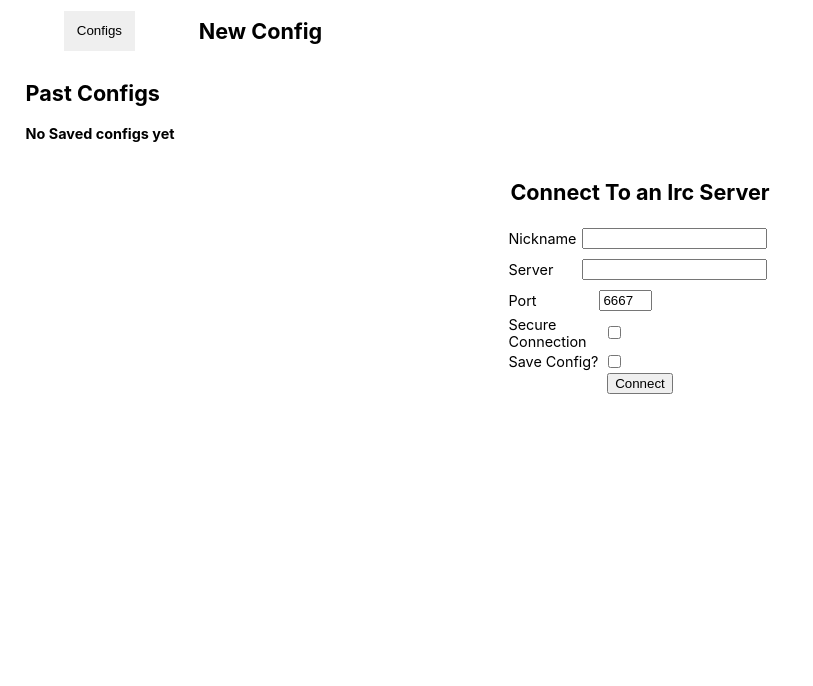
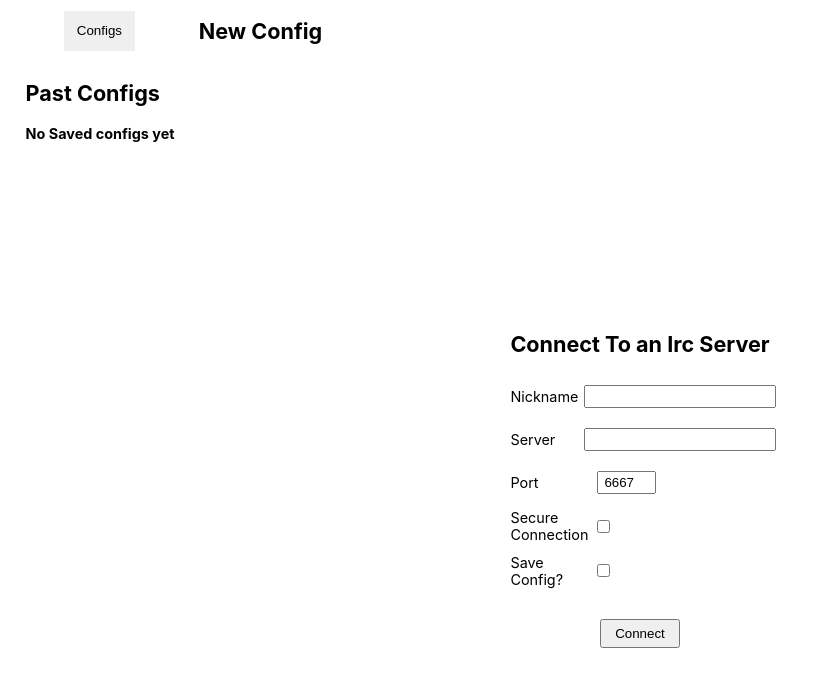
Before and after one commit to ModestoT/React-IRC, a React (Create React App) app in the folder frontend/: page / in a window 1280 px wide. Shown: the top 686 px of the page, without its empty margins (0-813 px from the left). Built offline with nearby package versions, Linux system fonts and the light colour scheme.

Commit message:
Updates to CSS

```diff
--- a/frontend/src/components/InputField.js
+++ b/frontend/src/components/InputField.js
@@ -1,11 +1,12 @@
 import React from "react";
 import styled from "styled-components";
 
-const InputWrapper = styled.div`
+const InputFieldWrapper = styled.div`
 	width: 100%;
 	display: flex;
 	align-items: center;
 	justify-content: flex-start;
+	margin: 2% 0;
 
 	#irc-port {
 		width: 25%;
@@ -13,24 +14,29 @@ const InputWrapper = styled.div`
 `;
 
 const LabelWrapper = styled.div`
-	width: 36%;
+	width: 46%;
 `;
 
-const Input = styled.input`
-	margin: 5px;
-	max-width: 100%;
+const InputWrapper = styled.div`
+	width: 100%;
+
+	input {
+		max-width: 100%;
+		margin: 5px;
+		padding: 1% 3%;
+	}
 `;
 
 const InputField = ({ id, labelText, type, value, onChange, checked }) => {
 	return (
-		<InputWrapper>
+		<InputFieldWrapper>
 			<LabelWrapper>
 				<label htmlFor={id}>{labelText}</label>
 			</LabelWrapper>
-			<div>
-				<Input id={id} type={type} value={value} onChange={onChange} checked={checked} />
-			</div>
-		</InputWrapper>
+			<InputWrapper>
+				<input id={id} type={type} value={value} onChange={onChange} checked={checked} />
+			</InputWrapper>
+		</InputFieldWrapper>
 	);
 };
 
--- a/frontend/src/views/IrcLoginView.js
+++ b/frontend/src/views/IrcLoginView.js
@@ -8,12 +8,18 @@ const IrcLoginFormWrapper = styled.div`
 	display: flex;
 	align-items: center;
 	justify-content: center;
+	height: 80%;
 `;
 
 const IrcLoginForm = styled.form`
 	display: flex;
 	flex-direction: column;
 	align-items: center;
+
+	button {
+		margin-top: 10%;
+		padding: 2% 5%;
+	}
 `;
 
 const IrcLoginView = ({ connectToIrc }) => {
```
